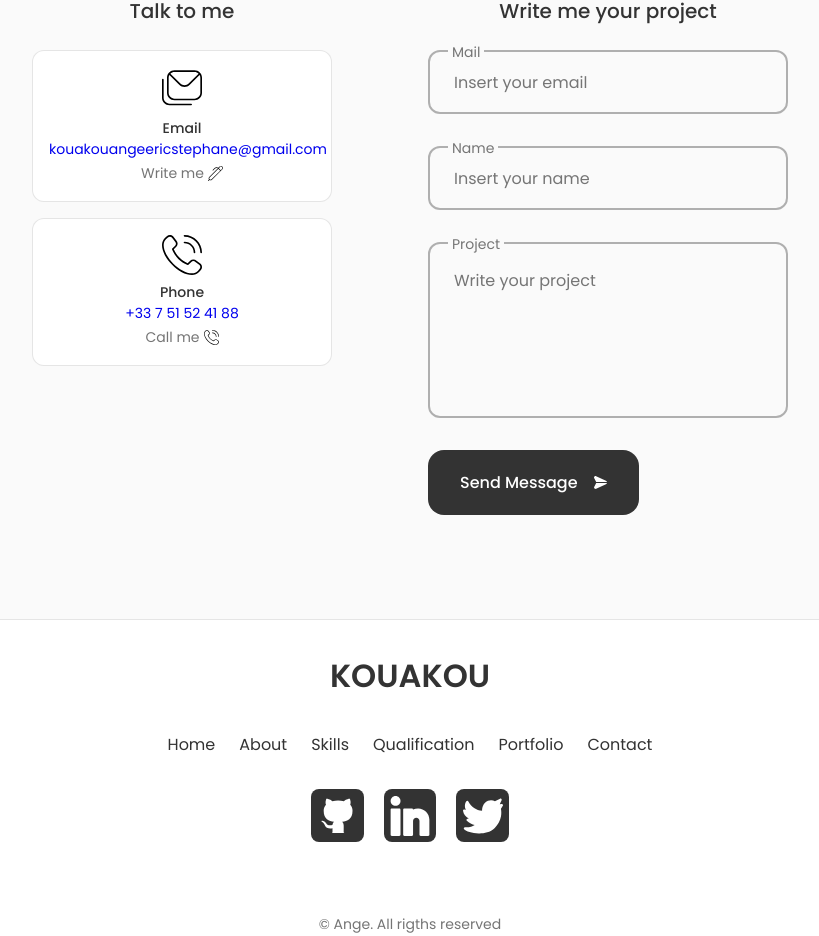
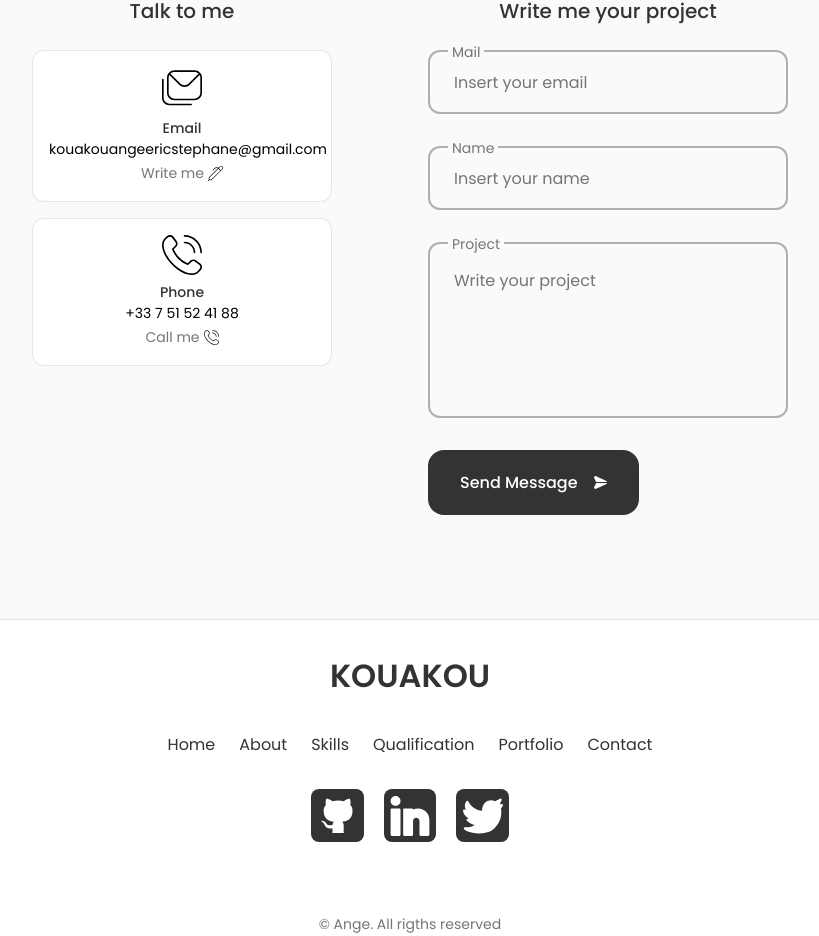
Before and after one commit to Ange230700/the-real-portfolio, a React (Vite) app in the folder client/: page / in a window 1280 px wide. Shown: the part 3889-4825 px from the top of the page, without its empty margins (230-1049 px from the left). Built offline with nearby package versions, Linux system fonts and the light colour scheme; no server answers.

Commit message:
working...

```diff
--- a/client/src/sass/_contact.scss
+++ b/client/src/sass/_contact.scss
@@ -44,6 +44,7 @@
 .contact__card-data {
   display: block;
   margin-bottom: var(--mb-0-75);
+  color: var(--title-color-dark);
 }
 
 .contact__button {
```
